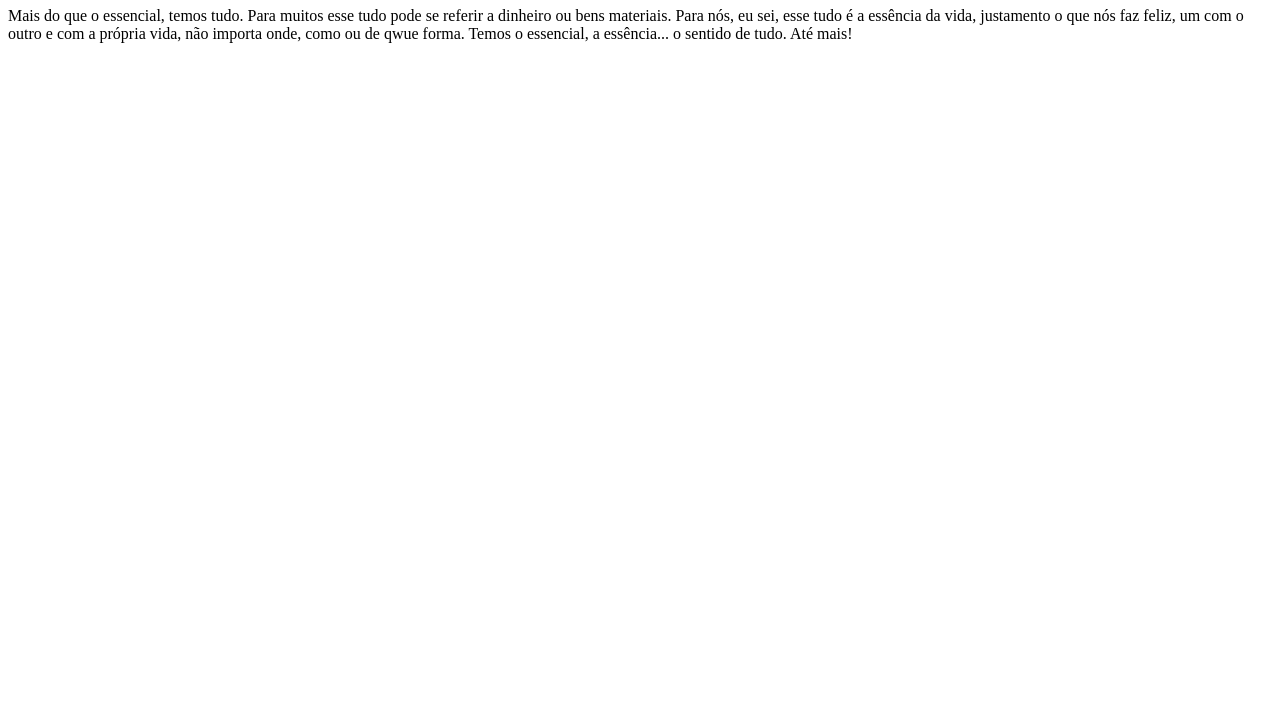
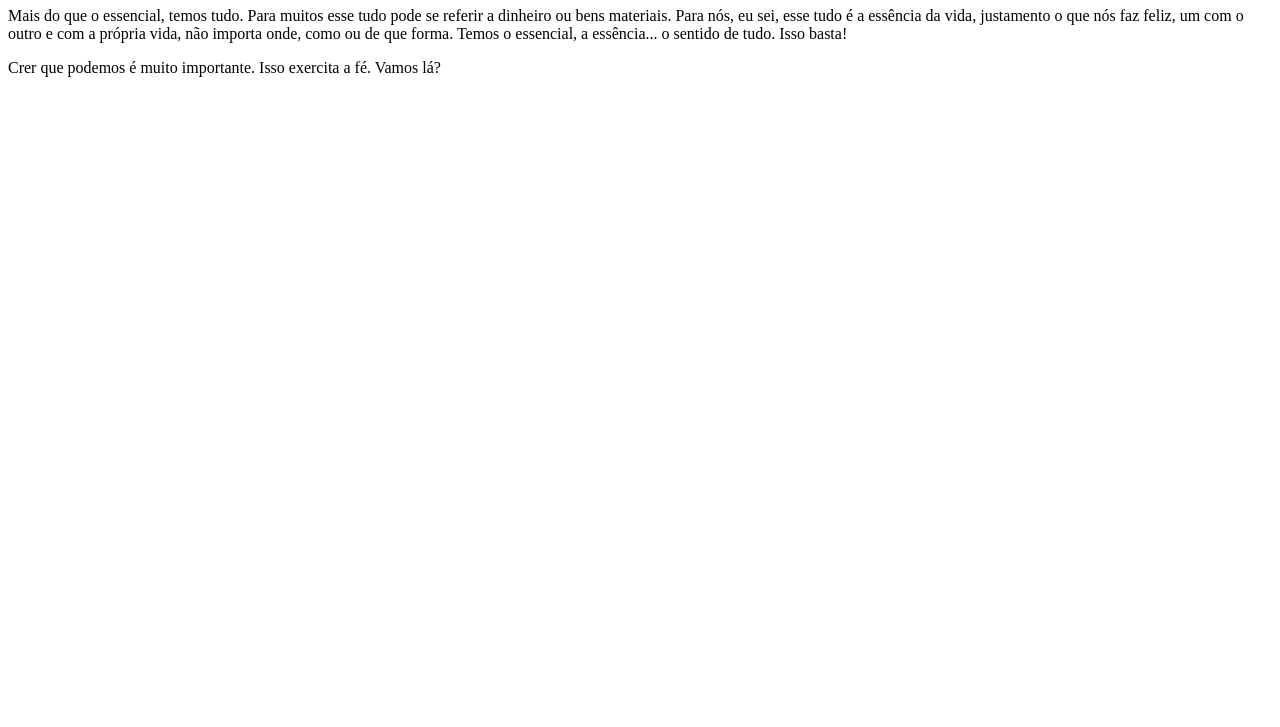
Before and after one commit to PrimorInfo/projeto-git, a plain HTML site: page index.html in a window 1280 px wide. Shown: the part 73-800 px from the top of the page. Drawn offline with Linux system fonts and the light colour scheme.

Commit message:
complemento

```diff
--- a/index.html
+++ b/index.html
@@ -7,6 +7,7 @@
 </head>
 <body>
     <h1>Mais uma aula</h1>
-    <p>Mais do que o essencial, temos tudo. Para muitos esse tudo pode se referir a dinheiro ou bens materiais. Para nós, eu sei, esse tudo é a essência da vida, justamento o que nós faz feliz, um com o outro e com a própria vida, não importa onde, como ou de qwue forma. Temos o essencial, a essência... o sentido de tudo. Até mais!</p>
+    <p>Mais do que o essencial, temos tudo. Para muitos esse tudo pode se referir a dinheiro ou bens materiais. Para nós, eu sei, esse tudo é a essência da vida, justamento o que nós faz feliz, um com o outro e com a própria vida, não importa onde, como ou de que forma. Temos o essencial, a essência... o sentido de tudo. Isso basta!</p>
+    <p>Crer que podemos é muito importante. Isso exercita a fé. Vamos lá?</p>
 </body>
 </html>
```
